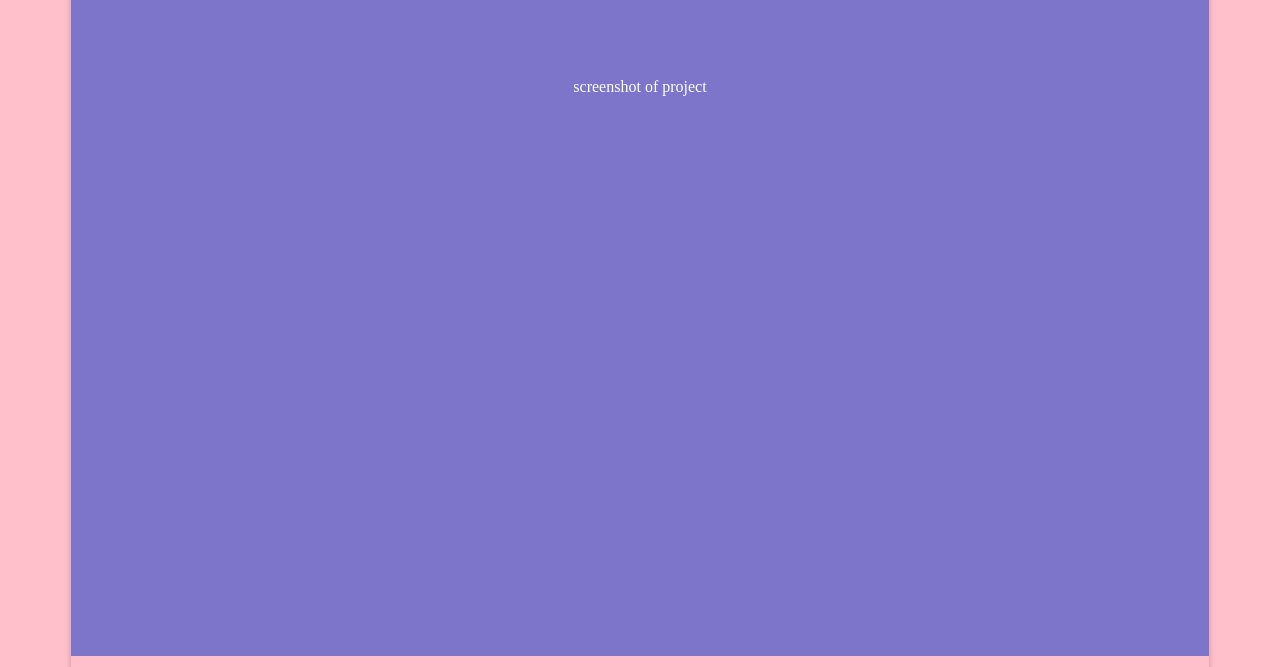
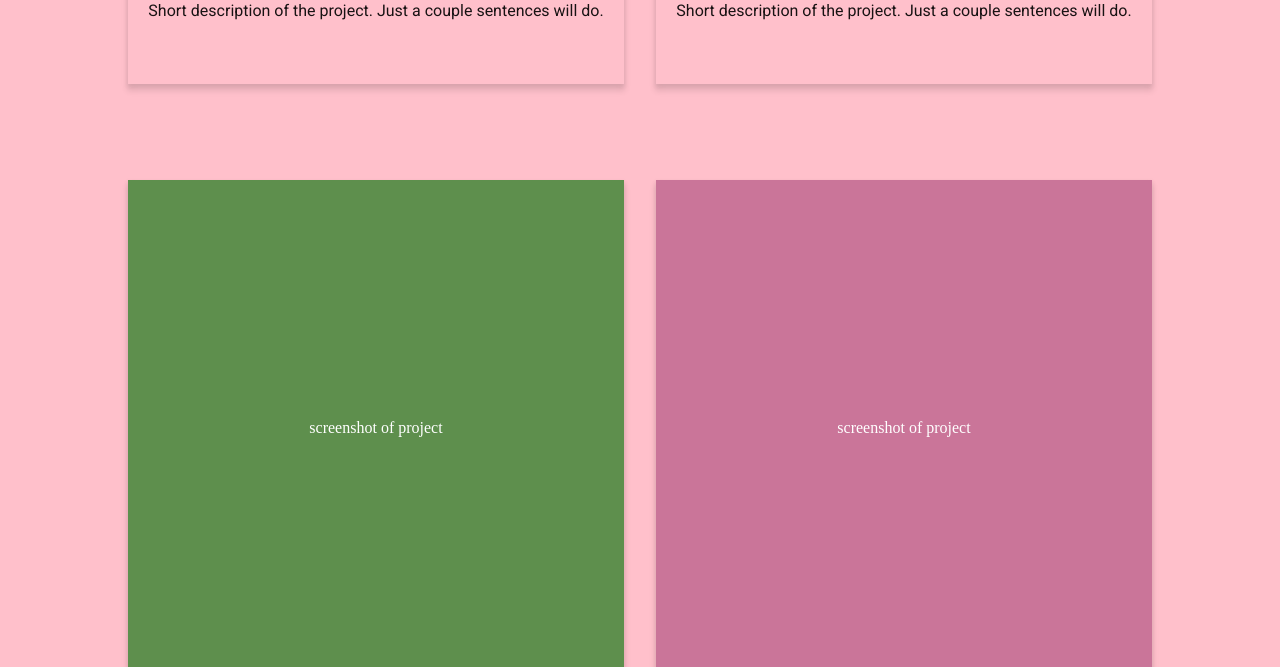
Before and after one commit to ilathem/homepage-top, a website built with webpack: page src/index.html in a window 1280 px wide. Shown: the part 1392-2059 px from the top of the page. Built offline with nearby package versions, Linux system fonts and the light colour scheme; a web font is replaced by a local one.

Commit message:
finish my work tablet viewport

```diff
--- a/src/index.css
+++ b/src/index.css
@@ -127,10 +127,14 @@ p {
   flex-direction: column;
   align-items: center;
   /* border: 2px solid green; */
-  width: 90%;
+  width: 100%;
   box-shadow: rgba(0, 0, 0, 0.1) 0px 6px 6px 1px,
     rgba(0, 0, 0, 0.06) 0px 2px 4px 1px;
   margin-bottom: 4em;
+}
+
+.projects-container {
+  width: 90%;
 }
 
 .proj-img {
@@ -330,6 +334,39 @@ footer {
   .social-links {
     display: none;
   }
+
+  .my-work {
+    margin-top: 4rem;
+    width: 80vw;
+  }
+
+  .my-work > h2 {
+    text-align: left;
+    width: 100%;
+  }
+
+  .proj {
+    width: calc(40vw - 1rem);
+  }
+
+  .projects-container {
+    display: grid;
+    grid-template-columns: 1fr 1fr;
+    width: 100%;
+    gap: 2rem;
+  }
+
+  .proj-text {
+    height: 100%;
+  }
+
+  .proj-img {
+    height: 80%;
+  }
+
+  .proj-desc {
+    flex-grow: 1;
+  }
 }
 
 @media screen and (min-width: 1024px) {
--- a/src/index.html
+++ b/src/index.html
@@ -2,10 +2,13 @@
 <html lang="en">
 
 <head>
-  <meta name="viewport" content="width=device-width, initial-scale=1.0" />
+  <meta name="viewport"
+        content="width=device-width, initial-scale=1.0" />
   <meta charset="UTF-8" />
   <title>Webpack Starter</title>
-  <link rel="stylesheet" type="text/css" href="https://cdn.jsdelivr.net/gh/devicons/devicon@latest/devicon.min.css" />
+  <link rel="stylesheet"
+        type="text/css"
+        href="https://cdn.jsdelivr.net/gh/devicons/devicon@latest/devicon.min.css" />
 </head>
 
 <body>
@@ -16,7 +19,9 @@
     <header>
       <section class="about-me">
         <div class="about-me-image-container">
-          <img class="about-me-img" src="pexels-tima-miroshnichenko-5198239.jpg" alt="portrait" />
+          <img class="about-me-img"
+               src="pexels-tima-miroshnichenko-5198239.jpg"
+               alt="portrait" />
           <p class="about-me-name">Programmer</p>
         </div>
         <div class="spacer"></div>
@@ -37,9 +42,12 @@
           <i class="devicon-twitter-original"></i>
         </div>
       </section>
+    </header>
 
-      <section class="my-work">
-        <h2>My Work</h2>
+    <section class="my-work">
+      <h2>My Work</h2>
+
+      <div class="projects-container">
 
         <article class="proj">
           <div class="proj-img">
@@ -50,7 +58,9 @@
               <h3>Project Name</h3>
               <div class="proj-links">
                 <i class="devicon-github-original"></i>
-                <img class="link-icon" src="external-link.png" alt="link to project" />
+                <img class="link-icon"
+                     src="external-link.png"
+                     alt="link to project" />
               </div>
             </div>
             <p class="proj-desc">
@@ -69,7 +79,9 @@
               <h3>Project Name</h3>
               <div class="proj-links">
                 <i class="devicon-github-original"></i>
-                <img class="link-icon" src="external-link.png" alt="link to project" />
+                <img class="link-icon"
+                     src="external-link.png"
+                     alt="link to project" />
               </div>
             </div>
             <p class="proj-desc">
@@ -88,7 +100,9 @@
               <h3>Project Name</h3>
               <div class="proj-links">
                 <i class="devicon-github-original"></i>
-                <img class="link-icon" src="external-link.png" alt="link to project" />
+                <img class="link-icon"
+                     src="external-link.png"
+                     alt="link to project" />
               </div>
             </div>
             <p class="proj-desc">
@@ -107,7 +121,9 @@
               <h3>Project Name</h3>
               <div class="proj-links">
                 <i class="devicon-github-original"></i>
-                <img class="link-icon" src="external-link.png" alt="link to project" />
+                <img class="link-icon"
+                     src="external-link.png"
+                     alt="link to project" />
               </div>
             </div>
             <p class="proj-desc">
@@ -126,7 +142,9 @@
               <h3>Project Name</h3>
               <div class="proj-links">
                 <i class="devicon-github-original"></i>
-                <img class="link-icon" src="external-link.png" alt="link to project" />
+                <img class="link-icon"
+                     src="external-link.png"
+                     alt="link to project" />
               </div>
             </div>
             <p class="proj-desc">
@@ -145,7 +163,9 @@
               <h3>Project Name</h3>
               <div class="proj-links">
                 <i class="devicon-github-original"></i>
-                <img class="link-icon" src="external-link.png" alt="link to project" />
+                <img class="link-icon"
+                     src="external-link.png"
+                     alt="link to project" />
               </div>
             </div>
             <p class="proj-desc">
@@ -154,8 +174,8 @@
             </p>
           </div>
         </article>
-      </section>
-    </header>
+      </div>
+    </section>
   </main>
 
   <footer>
@@ -182,7 +202,9 @@
 
   </footer>
 
-  <img class="closing-img" src="pexels-tima-miroshnichenko-5198239.jpg" alt="portrait" />
+  <img class="closing-img"
+       src="pexels-tima-miroshnichenko-5198239.jpg"
+       alt="portrait" />
 </body>
 
 </html>
```
